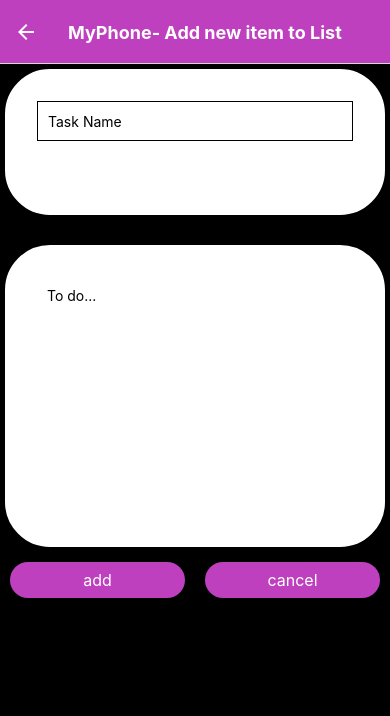
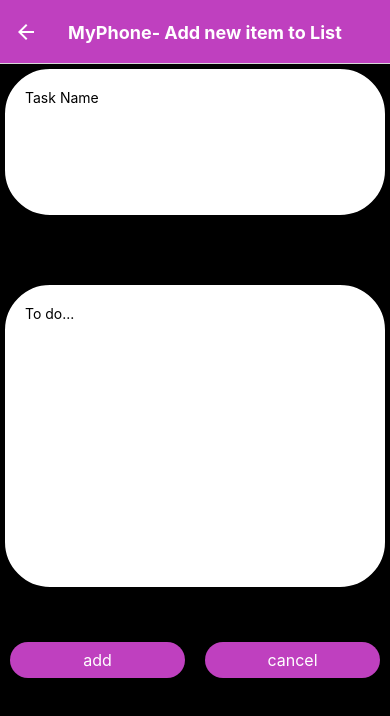
Before and after one commit to ChilliKirby/MyPhoneApp, a React Native app: screen /ToDoListAddItem in a window 390 px wide. Shown: the top 716 px of the page. Built offline with nearby package versions, Linux system fonts and the light colour scheme.

Commit message:
--ToDoItem now will allow user to edit list item although it will not be saved yet. --When adding item, navigation will automatically take user back to ToDoList. --When deleting item, navigation will automatically take user to TodoList.

```diff
--- a/scenes/ToDoList/ToDoItem.jsx
+++ b/scenes/ToDoList/ToDoItem.jsx
@@ -1,24 +1,32 @@
-import { ScrollView, Text, View } from 'react-native'
+import { Pressable, ScrollView, Text, View, TextInput } from 'react-native'
 import { styles } from '../../styles';
 import GeneralButton from "../../components/GeneralButton.jsx"
 import { TasksContext, TasksDispatchContext } from "./ToDoListContext.js";
 import { useContext } from 'react';
 import { c } from "../../utilities/AsyncStorage.js";
+import { useState } from "react";
 
 const ToDoItem = ({ navigation }) => {
 
     const dispatch = useContext(TasksDispatchContext);
     const tasks = useContext(TasksContext);
 
+    const [edit, setEdit] = useState(false);
+    const [taskDesc, onChangeTaskDesc] = useState(tasks.task);
+
+
+
     const handleDelete = () => {
-
-        //const copyArr = tasks.tasks.filter(task => task.title !== tasks.title);
 
         dispatch({
             type: "DELETE_LIST_ITEM",
             title: tasks.title,
         })
+
+        navigation.navigate("ToDoList");
     }
+
+
     return (
         <View style={styles.generalContainer}
         >
@@ -31,18 +39,44 @@ const ToDoItem = ({ navigation }) => {
                         allowFontScaling={true}
                         numberOfLines={2}
 
-                    //}
                     >
                         {tasks.title}
                     </Text>
-                    <Text style={styles.regularText}>
-                        {tasks.task}
-                    </Text>
                 </View>
+
+                {/* Show description of task  */}
+                {(edit == false) && (
+                    <Pressable
+                        onPress={() => setEdit(true)}
+                    >
+                    <View style={styles.textContainer}>
+                        <Text style={styles.regularText}>
+                            {tasks.task}
+                        </Text>
+                    </View>
+                    </Pressable>
+                )}
+
+                {/* Task description has been tapped and can be edited*/}
+                {(edit == true) && (
+                    <View style={styles.multiInputContainer}>
+                        <TextInput
+                            editable
+                            multiline={true}
+                            numberOfLines={5}
+                            maxLength={500}
+                            onChangeText={(text) => { onChangeTaskDesc(text) }}
+                            value={taskDesc}
+                            style={styles.multiTextInput}
+                            placeholder='To do...'
+                        />
+                    </View>
+                )}
+
                 <View style={styles.buttonContainer}>
                     <GeneralButton title="Delete List Item" handleClick={handleDelete
 
-                    }/>
+                    } />
                 </View>
             </ScrollView>
 
--- a/scenes/ToDoList/ToDoListAddItem.jsx
+++ b/scenes/ToDoList/ToDoListAddItem.jsx
@@ -28,6 +28,7 @@ const ToDoListAddItem = ({ navigation }) => {
                 title: sanitizedTitle,
                 task: sanitizedDesc,
             })
+            navigation.navigate("ToDoList");
         } else {
             //modal something////////////////////////////////////////////////
             console.log("duplicate title");
--- a/styles.js
+++ b/styles.js
@@ -99,24 +99,12 @@ export const styles = StyleSheet.create({
         alignContent: 'center'
 
     },
-
-
-    // raisedButton: {
-    //     width: 500,
-    //     height: 200,
-
-    // },
-    textInput: {
-        height: 40,
-        margin: 12,
-        borderWidth: 1,
-        padding: 10,
-    },
-    multiTextInput: {
-
-        margin: 12,
-        borderWidth: 0,
-        padding: 10,
+    textContainer: {
+        height: 'auto',
+        borderWidth: 5,
+        padding: 20,
+        borderRadius: 50,
+        marginBottom: 20,
     },
     inputContainer: {
         backgroundColor: '#fff',
@@ -132,9 +120,8 @@ export const styles = StyleSheet.create({
         borderWidth: 5,
         padding: 20,
         borderRadius: 50,
-
+        marginVertical: 40
     },
-
     buttonContainer: {
         height: '10%',
         flexDirection: 'row',
```
